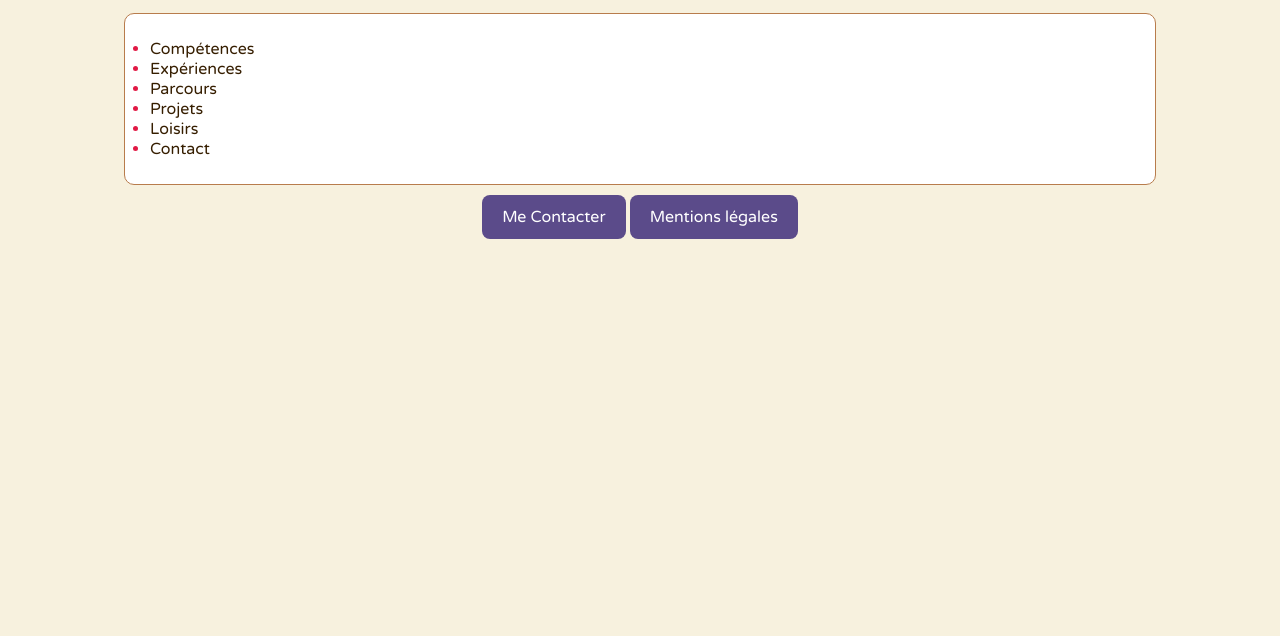
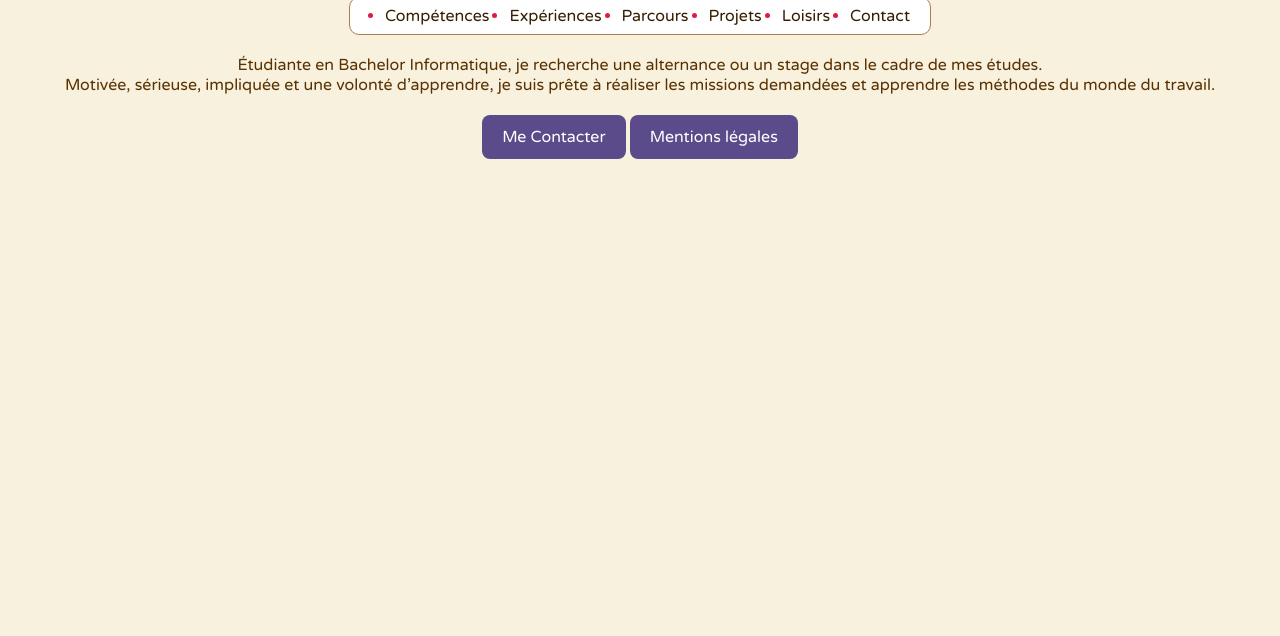
Before and after one commit to lalequemaeva/Portfolio, a plain HTML site: page index.html in a window 1280 px wide. Shown: the part 164-800 px from the top of the page. Drawn offline with Linux system fonts and the light colour scheme; a web font is replaced by a local one.

Commit message:
Add files via upload

```diff
--- a/css/styleadapte.css
+++ b/css/styleadapte.css
@@ -29,11 +29,3 @@ img {
     padding: 20px;
   }
 }
-
-/* Grands écrans */
-@media (min-width: 1200px) {
-  body {
-    max-width: 1100px;
-    margin: 0 auto;
-  }
-}
--- a/css/stylecompetences.css
+++ b/css/stylecompetences.css
@@ -6,10 +6,19 @@ body {
 
 ul {
   border: 1px solid #b87c4c;
-  padding: 25px;
-  margin: 10px;
+  width: fit-content;
+  max-width: 100%;
+  padding: 8px 20px 8px 35px;
   border-radius: 10px;
   background-color: #fff;
+  text-align: center;
+  margin: 0 auto;
+  max-width: 1100px;
+  display: flex;
+  flex-direction: row;
+  align-items: center;
+  gap: 20px;
+  flex-wrap: wrap;
 }
 
 li::marker {
@@ -32,3 +41,9 @@ h1 {
   font-weight: 400;
   font-style: normal;
 }
+
+.texte {
+  margin: 0 auto;
+  max-width: 1500px;
+  text-align: center;
+}
--- a/css/stylecontact.css
+++ b/css/stylecontact.css
@@ -6,10 +6,19 @@ body {
 
 ul {
   border: 1px solid #b87c4c;
-  padding: 25px;
-  margin: 10px;
+  width: fit-content;
+  max-width: 100%;
+  padding: 8px 20px 8px 35px;
   border-radius: 10px;
   background-color: #fff;
+  text-align: center;
+  margin: 0 auto;
+  max-width: 1100px;
+  display: flex;
+  flex-direction: row;
+  align-items: center;
+  gap: 20px;
+  flex-wrap: wrap;
 }
 
 li::marker {
@@ -32,3 +41,9 @@ h1 {
   font-weight: 400;
   font-style: normal;
 }
+
+.texte {
+  margin: 0 auto;
+  max-width: 1500px;
+  text-align: center;
+}
--- a/css/styleexperiences.css
+++ b/css/styleexperiences.css
@@ -6,10 +6,19 @@ body {
 
 ul {
   border: 1px solid #b87c4c;
-  padding: 25px;
-  margin: 10px;
+  width: fit-content;
+  max-width: 100%;
+  padding: 8px 20px 8px 35px;
   border-radius: 10px;
   background-color: #fff;
+  text-align: center;
+  margin: 0 auto;
+  max-width: 1100px;
+  display: flex;
+  flex-direction: row;
+  align-items: center;
+  gap: 20px;
+  flex-wrap: wrap;
 }
 
 li::marker {
@@ -32,3 +41,9 @@ h1 {
   font-weight: 400;
   font-style: normal;
 }
+
+.texte {
+  margin: 0 auto;
+  max-width: 1500px;
+  text-align: center;
+}
--- a/css/styleformation.css
+++ b/css/styleformation.css
@@ -6,10 +6,19 @@ body {
 
 ul {
   border: 1px solid #b87c4c;
-  padding: 25px;
-  margin: 10px;
+  width: fit-content;
+  max-width: 100%;
+  padding: 8px 20px 8px 35px;
   border-radius: 10px;
   background-color: #fff;
+  text-align: center;
+  margin: 0 auto;
+  max-width: 1100px;
+  display: flex;
+  flex-direction: row;
+  align-items: center;
+  gap: 20px;
+  flex-wrap: wrap;
 }
 
 li::marker {
@@ -32,3 +41,9 @@ h1 {
   font-weight: 400;
   font-style: normal;
 }
+
+.texte {
+  margin: 0 auto;
+  max-width: 1500px;
+  text-align: center;
+}
--- a/css/styleindex.css
+++ b/css/styleindex.css
@@ -1,15 +1,29 @@
-body {
+html body {
   background-color: #f7f1de;
   color: #5a3100;
   font-family: "Varela Round", sans-serif;
+  max-width: none;
+}
+.police {
+  margin: 0 auto;
+  max-width: 1100px;
 }
 
 ul {
   border: 1px solid #b87c4c;
-  padding: 25px;
-  margin: 10px;
+  width: fit-content;
+  max-width: 100%;
+  padding: 8px 20px 8px 35px;
   border-radius: 10px;
   background-color: #fff;
+  text-align: center;
+  margin: 0 auto;
+  max-width: 1100px;
+  display: flex;
+  flex-direction: row;
+  align-items: center;
+  gap: 20px;
+  flex-wrap: wrap;
 }
 
 li::marker {
@@ -32,3 +46,9 @@ h1 {
   font-weight: 400;
   font-style: normal;
 }
+
+.texte {
+  margin: 0 auto;
+  max-width: 1500px;
+  text-align: center;
+}
--- a/css/styleloisirs.css
+++ b/css/styleloisirs.css
@@ -5,11 +5,20 @@ body {
 }
 
 ul {
-  border: 1px solid #000;
-  padding: 25px;
-  margin: 10px;
+  border: 1px solid #b87c4c;
+  width: fit-content;
+  max-width: 100%;
+  padding: 8px 20px 8px 35px;
   border-radius: 10px;
   background-color: #fff;
+  text-align: center;
+  margin: 0 auto;
+  max-width: 1100px;
+  display: flex;
+  flex-direction: row;
+  align-items: center;
+  gap: 20px;
+  flex-wrap: wrap;
 }
 
 li::marker {
@@ -32,3 +41,9 @@ h1 {
   font-weight: 400;
   font-style: normal;
 }
+
+.texte {
+  margin: 0 auto;
+  max-width: 1500px;
+  text-align: center;
+}
--- a/css/stylementions.css
+++ b/css/stylementions.css
@@ -6,10 +6,19 @@ body {
 
 ul {
   border: 1px solid #b87c4c;
-  padding: 25px;
-  margin: 10px;
+  width: fit-content;
+  max-width: 100%;
+  padding: 8px 20px 8px 35px;
   border-radius: 10px;
   background-color: #fff;
+  text-align: center;
+  margin: 0 auto;
+  max-width: 1100px;
+  display: flex;
+  flex-direction: row;
+  align-items: center;
+  gap: 20px;
+  flex-wrap: wrap;
 }
 
 li::marker {
@@ -32,3 +41,9 @@ h1 {
   font-weight: 400;
   font-style: normal;
 }
+
+.texte {
+  margin: 0 auto;
+  max-width: 1500px;
+  text-align: center;
+}
--- a/css/styleprojets.css
+++ b/css/styleprojets.css
@@ -6,10 +6,19 @@ body {
 
 ul {
   border: 1px solid #b87c4c;
-  padding: 25px;
-  margin: 10px;
+  width: fit-content;
+  max-width: 100%;
+  padding: 8px 20px 8px 35px;
   border-radius: 10px;
   background-color: #fff;
+  text-align: center;
+  margin: 0 auto;
+  max-width: 1100px;
+  display: flex;
+  flex-direction: row;
+  align-items: center;
+  gap: 20px;
+  flex-wrap: wrap;
 }
 
 li::marker {
@@ -32,3 +41,9 @@ h1 {
   font-weight: 400;
   font-style: normal;
 }
+
+.texte {
+  margin: 0 auto;
+  max-width: 1500px;
+  text-align: center;
+}
--- a/index.html
+++ b/index.html
@@ -9,7 +9,7 @@
 
     <link rel="stylesheet" href="css/styleindex.css" />
     <link rel="stylesheet" href="css/stylelien.css" />
-    <link rel="stylesheet" href="css/styleadapte.css" />
+    <!--<link rel="stylesheet" href="css/styleadapte.css" />-->
 
     <!-- Google Fonts -->
     <link rel="preconnect" href="https://fonts.googleapis.com" />
@@ -27,13 +27,15 @@
   </head>
 
   <body>
+    <header>
       <h1 class="molle-regular-italic">Bienvenue sur mon portfolio</h1>
-    <p>Découvrez qui je suis et ce que je fais.</p>
-
-    <p>
+      <p class="police">Découvrez qui je suis et ce que je fais.</p>
+      <br />
+      <p class="police">
         Vous pouvez découvrir en détail différentes thématiques sur les
         différentes pages :
       </p>
+      <br />
       <ul>
         <li><a class="info" href="pages/competences.html">Compétences</a></li>
         <li><a class="info" href="pages/experiences.html">Expériences</a></li>
@@ -42,6 +44,15 @@
         <li><a class="info" href="pages/loisirs.html">Loisirs</a></li>
         <li><a class="info" href="pages/contact.html">Contact</a></li>
       </ul>
+      <br />
+      <p class="texte">
+        Étudiante en Bachelor Informatique, je recherche une alternance ou un
+        stage dans le cadre de mes études. <br />Motivée, sérieuse, impliquée et
+        une volonté d’apprendre, je suis prête à réaliser les missions demandées
+        et apprendre les méthodes du monde du travail.
+      </p>
+    </header>
+    <br />
   </body>
   <footer class="bas">
     <a class="contact" href="pages/contact.html">Me Contacter</a>
```
Also changed, not shown: pages/competences.html (+7 -3 lines), pages/contact.html (+7 -3 lines), pages/experiences.html (+7 -3 lines), pages/formation.html (+7 -3 lines), pages/loisirs.html (+7 -3 lines), pages/mentions-legales.html (+9 -5 lines), pages/projets.html (+7 -3 lines). Lines whose indentation alone changed are shown as unchanged.
